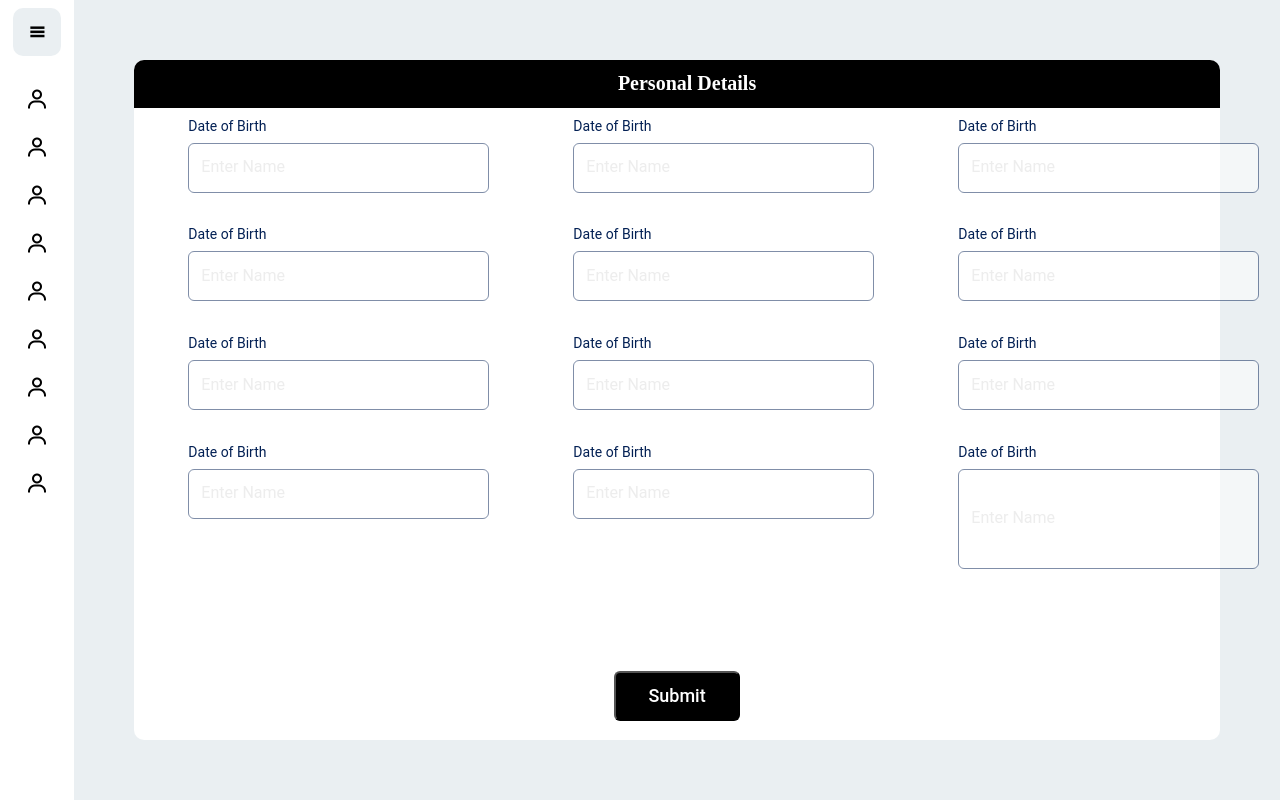
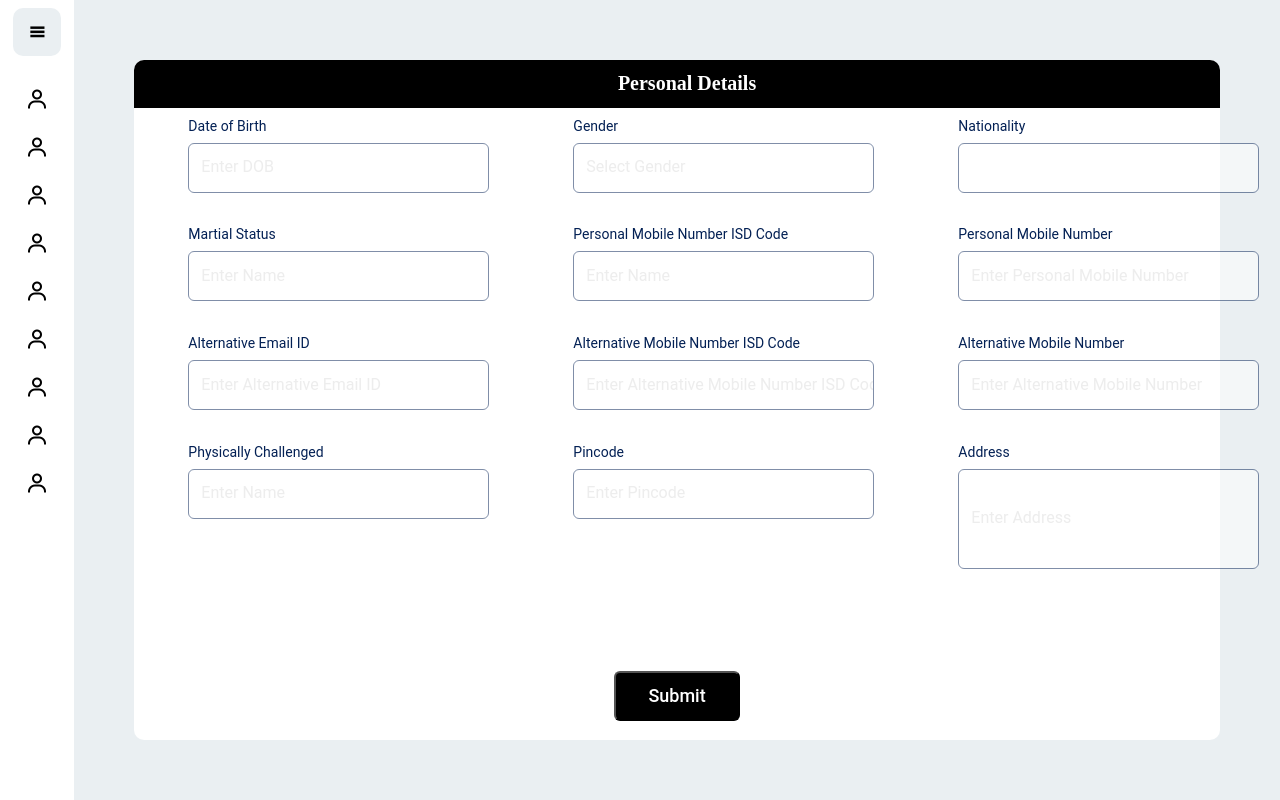
Before and after one commit to siva9495/forcollege, a React (Vite) app: page / in a window 1280 px wide. Built offline with nearby package versions, Linux system fonts and the light colour scheme.

Commit message:
changes made on the personaldetails activity for input

```diff
--- a/src/PersonalDetailsPage/PersonalDetailsActivity.jsx
+++ b/src/PersonalDetailsPage/PersonalDetailsActivity.jsx
@@ -12,57 +12,57 @@ const PersonalDetailsActivity = () => {
                 <div className='pd_userenter_fr01'>
                     <div className='ue_fr01_inner01'>
                         <span className='ue_span_fr01_inner01'>Date of Birth</span>
-                        <input className='ue_input_fr01_inner01' type="text" name="name" placeholder="Enter Name" />
+                        <input className='ue_input_fr01_inner01' type="text" name="dateofbirth" placeholder="Enter DOB" />
                     </div>
                     <div className='ue_fr01_inner02'>
-                        <span className='ue_span_fr01_inner02'>Date of Birth</span>
-                        <input className='ue_input_fr01_inner02' type="text" name="name" placeholder="Enter Name" />
+                        <span className='ue_span_fr01_inner02'>Gender</span>
+                        <input className='ue_input_fr01_inner02' type="text" name="gender" placeholder="Select Gender" />
                     </div>
                     <div className='ue_fr01_inner03'>
-                        <span className='ue_span_fr01_inner03'>Date of Birth</span>
-                        <input className='ue_input_fr01_inner03' type="text" name="name" placeholder="Enter Name" />
+                        <span className='ue_span_fr01_inner03'>Nationality</span>
+                        <input className='ue_input_fr01_inner03' type="text" name="nationality" placeholder="" />
                     </div>
                 </div>
                 <div className='pd_userenter_fr02'>
                     <div className='ue_fr02_inner01'>
-                        <span className='ue_span_fr02_inner01'>Date of Birth</span>
-                        <input className='ue_input_fr02_inner01' type="text" name="name" placeholder="Enter Name" />
+                        <span className='ue_span_fr02_inner01'>Martial Status</span>
+                        <input className='ue_input_fr02_inner01' type="text" name="martial status" placeholder="Enter Name" />
                     </div>
                     <div className='ue_fr02_inner02'>
-                        <span className='ue_span_fr02_inner02'>Date of Birth</span>
-                        <input className='ue_input_fr02_inner02' type="text" name="name" placeholder="Enter Name" />
+                        <span className='ue_span_fr02_inner02'>Personal Mobile Number ISD Code</span>
+                        <input className='ue_input_fr02_inner02' type="text" name="personal mobile number isd code" placeholder="Enter Name" />
                     </div>
                     <div className='ue_fr02_inner03'>
-                        <span className='ue_span_fr02_inner03'>Date of Birth</span>
-                        <input className='ue_input_fr02_inner03' type="text" name="name" placeholder="Enter Name" />
+                        <span className='ue_span_fr02_inner03'>Personal Mobile Number</span>
+                        <input className='ue_input_fr02_inner03' type="text" name="personal mobile number" placeholder="Enter Personal Mobile Number" />
                     </div>
                 </div>
                 <div className='pd_userenter_fr03'>
                     <div className='ue_fr03_inner01'>
-                        <span className='ue_span_fr03_inner01'>Date of Birth</span>
-                        <input className='ue_input_fr03_inner01' type="text" name="name" placeholder="Enter Name" />
+                        <span className='ue_span_fr03_inner01'>Alternative Email ID</span>
+                        <input className='ue_input_fr03_inner01' type="text" name="alternative email id" placeholder="Enter Alternative Email ID" />
                     </div>
                     <div className='ue_fr03_inner02'>
-                        <span className='ue_span_fr03_inner02'>Date of Birth</span>
-                        <input className='ue_input_fr03_inner02' type="text" name="name" placeholder="Enter Name" />
+                        <span className='ue_span_fr03_inner02'>Alternative Mobile Number ISD Code</span>
+                        <input className='ue_input_fr03_inner02' type="text" name="alternative mobile number isd code" placeholder="Enter Alternative Mobile Number ISD Code" />
                     </div>
                     <div className='ue_fr03_inner03'>
-                        <span className='ue_span_fr03_inner03'>Date of Birth</span>
-                        <input className='ue_input_fr03_inner03' type="text" name="name" placeholder="Enter Name" />
+                        <span className='ue_span_fr03_inner03'>Alternative Mobile Number</span>
+                        <input className='ue_input_fr03_inner03' type="text" name="alternative mobile number" placeholder="Enter Alternative Mobile Number" />
                     </div>
                 </div>
                 <div className='pd_userenter_fr04'>
                 <div className='ue_fr04_inner01'>
-                        <span className='ue_span_fr04_inner01'>Date of Birth</span>
-                        <input className='ue_input_fr04_inner01' type="text" name="name" placeholder="Enter Name" />
+                        <span className='ue_span_fr04_inner01'>Physically Challenged</span>
+                        <input className='ue_input_fr04_inner01' type="text" name="physically challenged" placeholder="Enter Name" />
                     </div>
                     <div className='ue_fr04_inner02'>
-                        <span className='ue_span_fr04_inner02'>Date of Birth</span>
-                        <input className='ue_input_fr04_inner02' type="text" name="name" placeholder="Enter Name" />
+                        <span className='ue_span_fr04_inner02'>Pincode</span>
+                        <input className='ue_input_fr04_inner02' type="text" name="pincode" placeholder="Enter Pincode" />
                     </div>
                     <div className='ue_fr04_inner03'>
-                        <span className='ue_span_fr04_inner03'>Date of Birth</span>
-                        <input className='ue_input_fr04_inner03' type="text" name="name" placeholder="Enter Name" />
+                        <span className='ue_span_fr04_inner03'>Address</span>
+                        <input className='ue_input_fr04_inner03' type="text" name="address" placeholder="Enter Address" />
                     </div>
                 </div>
             </div>
```
